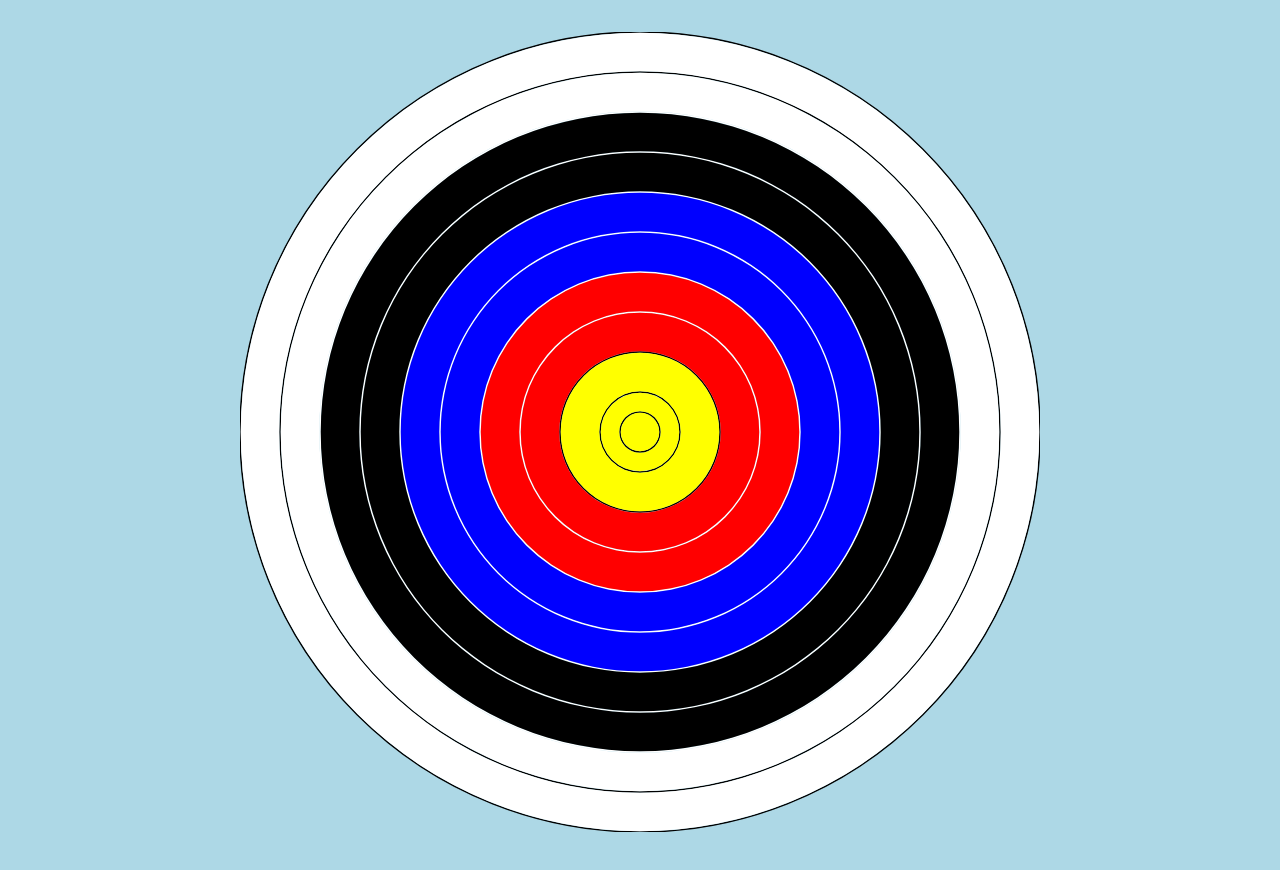
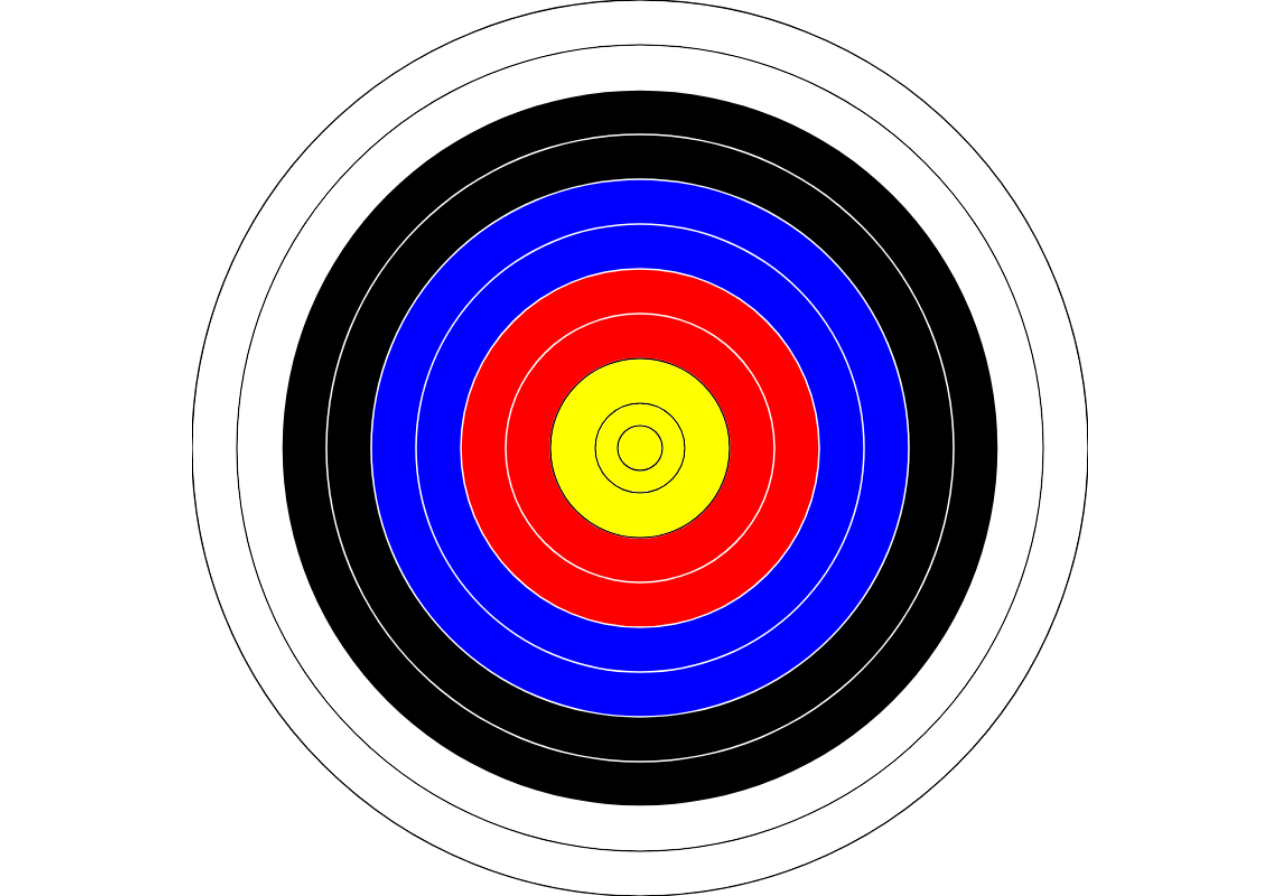
Before and after one commit to AshGreyG/Answer-To-Interview-Problems, a React (Vite) app in the folder ExtremeMemory/: page / in a window 1280 px wide. Before the commit the page ends 870 px from the top, so only its background shows below. Built offline with nearby package versions, Linux system fonts and the light colour scheme.

Commit message:
:lipstick: feat(company): update the logic of canvas width

```diff
--- a/ExtremeMemory/src/App.css
+++ b/ExtremeMemory/src/App.css
@@ -1,10 +1,7 @@
 #root {
-  max-width: 1280px;
-  margin: 0 auto;
-  padding: 2rem;
-  text-align: center;
+  width: 100vw;
+  display: flex;
+  justify-content: center;
+  align-items: center;
+  margin: auto 0;
 }
-
-body {
-  background-color: lightblue;
-}
--- a/ExtremeMemory/src/App.tsx
+++ b/ExtremeMemory/src/App.tsx
@@ -1,8 +1,25 @@
+import { useRef } from "react";
 import "./App.css";
-import PinchableDart from "./components/pinchable-dart";
+import PinchableDart, { type Optional } from "./components/pinchable-dart";
 
 function App() {
-  return <PinchableDart />;
+  const containerRef = useRef<Optional<HTMLDivElement>>(null);
+  return (
+    <div
+      style={{
+        width: "70%",
+        display: "flex",
+        justifyContent: "center",
+        alignItems: "center",
+      }}
+      ref={containerRef}
+    >
+      <PinchableDart
+        width={containerRef.current?.clientWidth}
+        height={containerRef.current?.clientHeight}
+      />
+    </div>
+  );
 }
 
 export default App;
--- a/ExtremeMemory/src/components/pinchable-dart.tsx
+++ b/ExtremeMemory/src/components/pinchable-dart.tsx
@@ -16,7 +16,7 @@ const ABSOLUTE_TARGET_DISTANCE = 20;
 
 const LONG_PRESS_TIME = 400;
 
-type Optional<T> = T | null;
+export type Optional<T> = T | null;
 
 interface Point {
   x: number;
@@ -387,6 +387,11 @@ export default function PinchableDart({
   };
 
   const handleTouchEnd = () => {
+    if (draggingPoint !== null) {
+      setPoints([...points, draggingPoint]);
+      setDraggingPoint(null);
+    }
+
     setInitialPinchPair(null);
     setCurrentPinchPair(null);
   };
@@ -399,6 +404,10 @@ export default function PinchableDart({
       contextRef.current = canvas.getContext("2d");
     }
     drawDart();
+
+    return () => {
+      canvasRef.current = null;
+    };
   }, []);
 
   useEffect(() => drawDart(), [points, scale, draggingPoint]);
@@ -406,6 +415,7 @@ export default function PinchableDart({
   return (
     <canvas
       ref={canvasRef}
+      style={{ width: "100%" }}
       onTouchStart={handleTouchStart}
       onTouchMove={throttle(
         (e: React.TouchEvent<HTMLCanvasElement>) => handleTouchMove(e),
```
